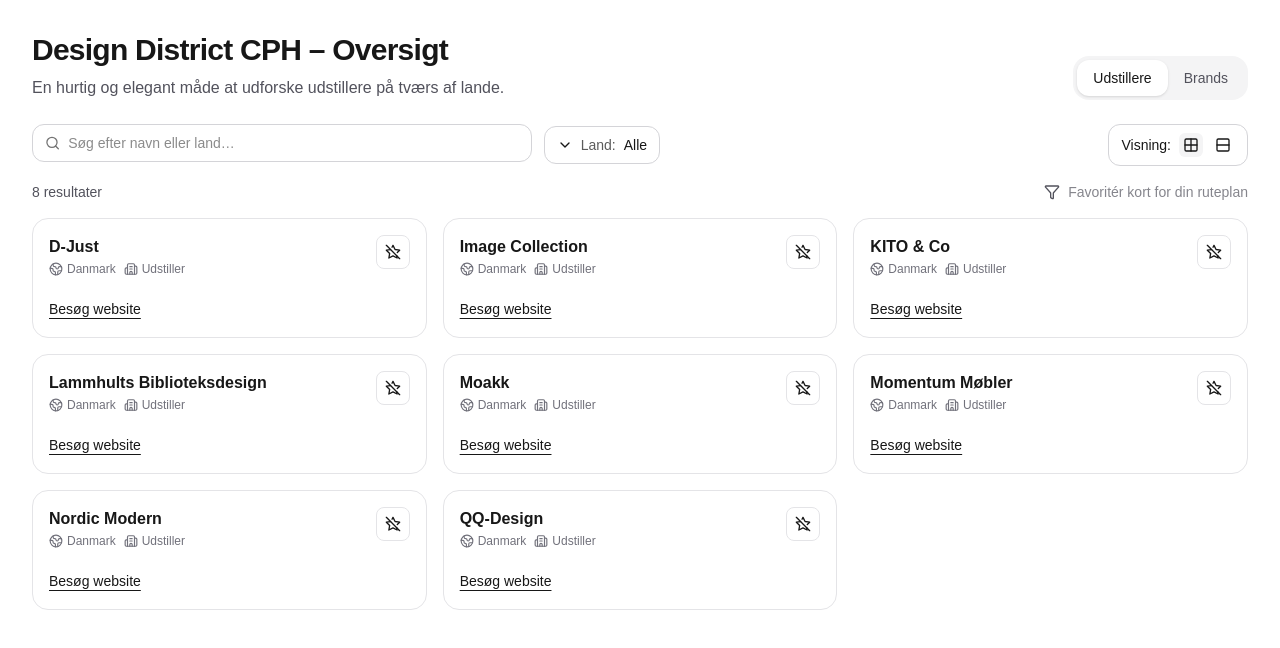
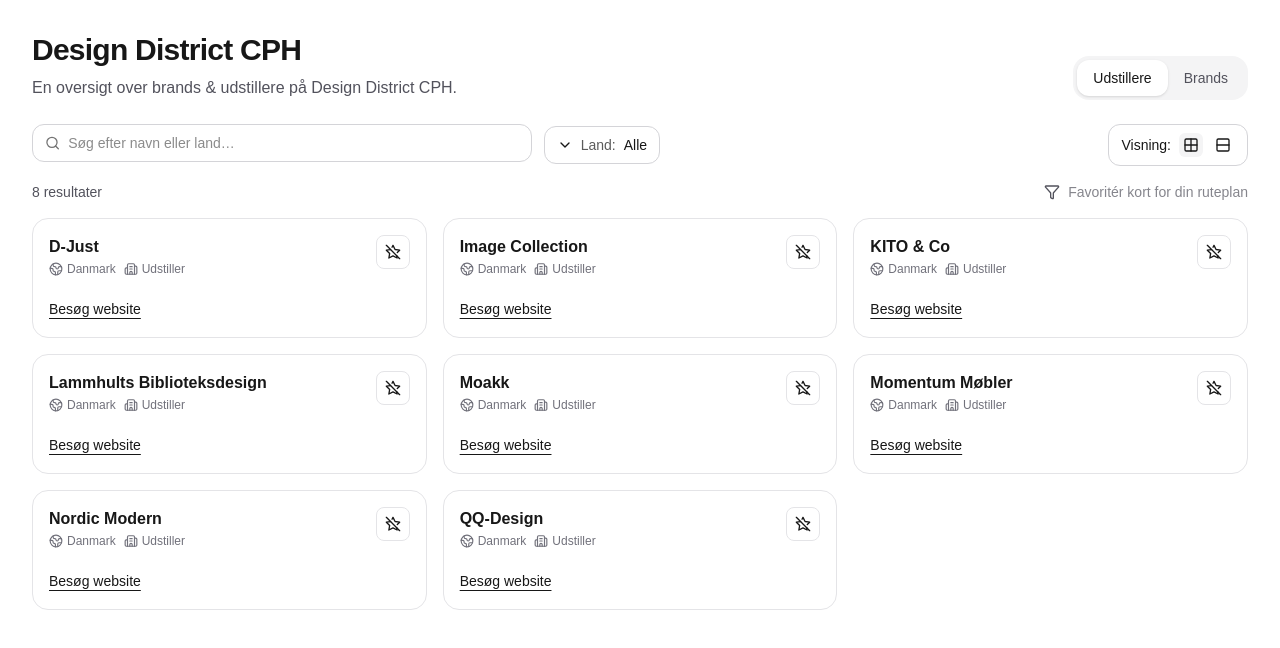
Before and after one commit to djfrederikreyes-sys/designdistrictmember, a Next.js app: page / in a window 1280 px wide. Shown: the top 648 px of the page. Built offline with nearby package versions, Linux system fonts and the light colour scheme.

Commit message:
Opdatering

```diff
--- a/app/DesignDistrictDirectory.tsx
+++ b/app/DesignDistrictDirectory.tsx
@@ -267,9 +267,9 @@
     <div className="mx-auto max-w-7xl px-4 sm:px-6 lg:px-8 py-8">
       <div className="flex flex-col gap-6 sm:flex-row sm:items-end sm:justify-between">
         <div>
-          <h1 className="text-2xl sm:text-3xl font-bold tracking-tight">Design District CPH – Oversigt</h1>
+          <h1 className="text-2xl sm:text-3xl font-bold tracking-tight">Design District CPH</h1>
           <p className="mt-2 text-zinc-600 dark:text-zinc-300 max-w-2xl">
-            En hurtig og elegant måde at udforske {mode.toLowerCase()} på tværs af lande.
+            En oversigt over brands & udstillere på Design District CPH.
           </p>
         </div>
         <Segmented
```
Also changed, not shown: next.config.js.txt (deleted).
